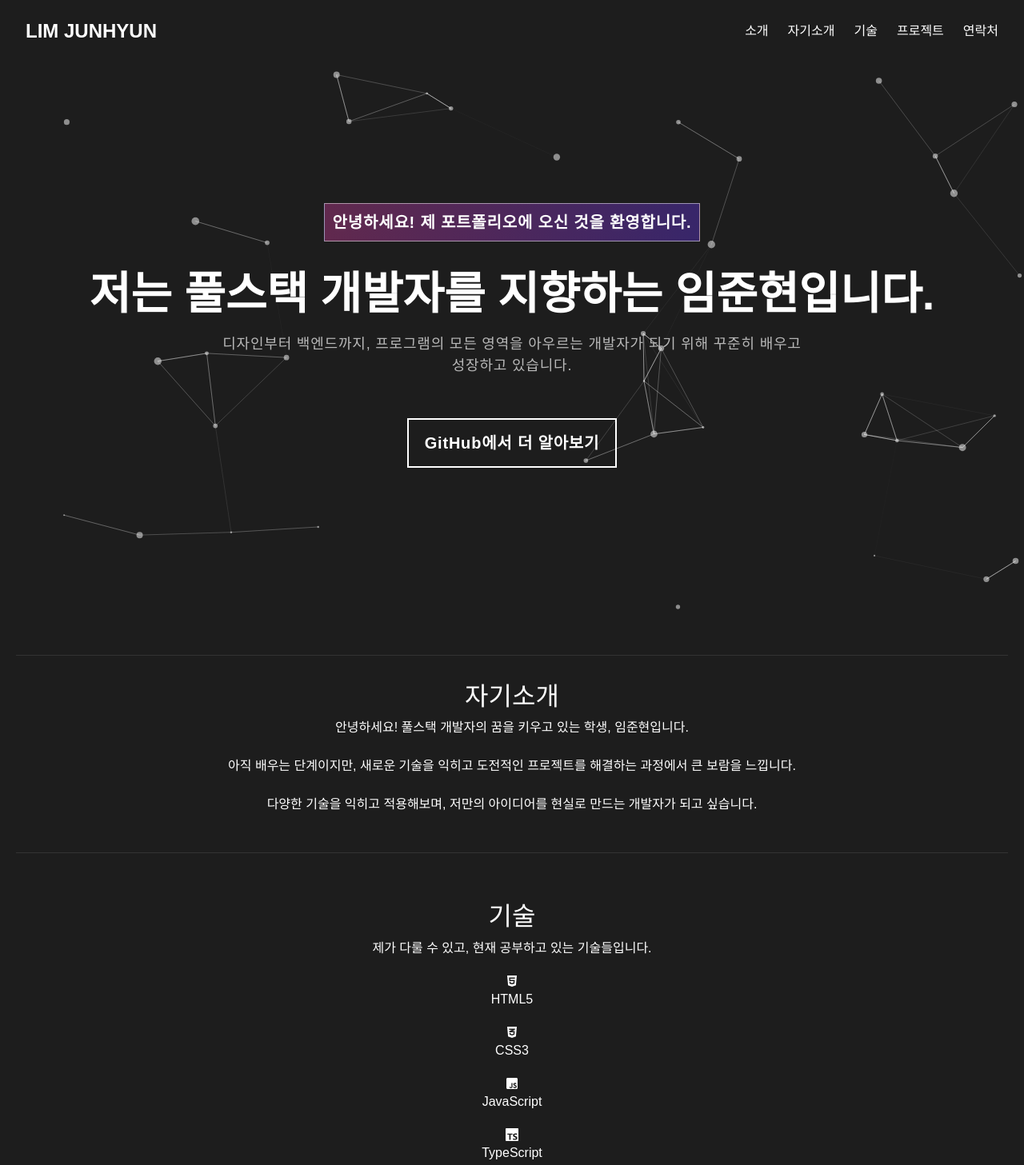
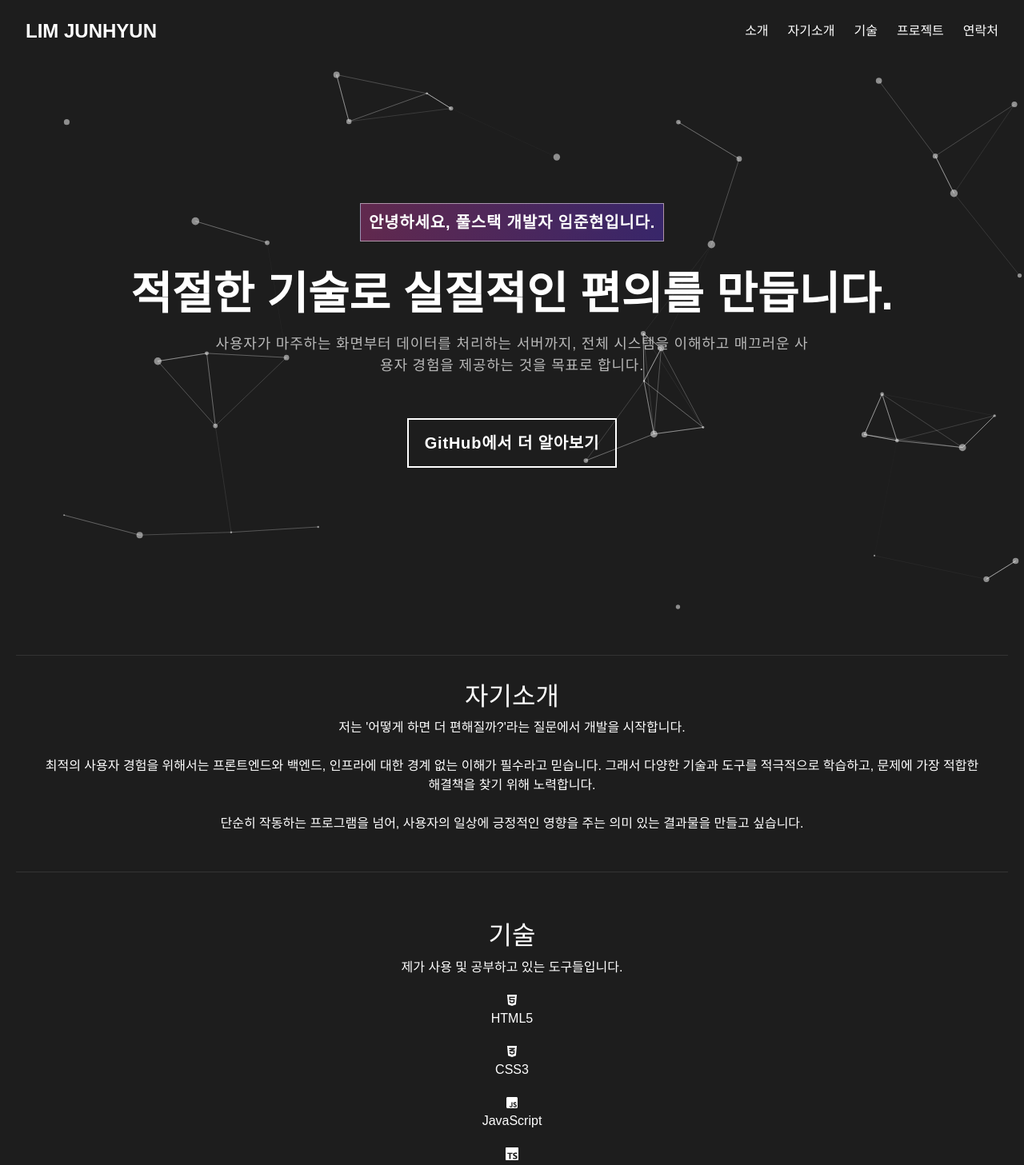
Before and after one commit to NiceTry3675/portfolio2, a React (Create React App) app: page / in a window 1280 px wide. Shown: the top 1457 px of the page at 80% size. Built offline with nearby package versions, Linux system fonts and the light colour scheme.

Commit message:
docs: 웹사이트 전체 텍스트 문구 수정

```diff
--- a/src/components/About.tsx
+++ b/src/components/About.tsx
@@ -8,11 +8,11 @@ const About: React.FC = () => {
       <Fade direction="up" triggerOnce>
         <h2>자기소개</h2>
         <p>
-          안녕하세요! 풀스택 개발자의 꿈을 키우고 있는 학생, 임준현입니다.
+          저는 '어떻게 하면 더 편해질까?'라는 질문에서 개발을 시작합니다.
           <br /><br />
-          아직 배우는 단계이지만, 새로운 기술을 익히고 도전적인 프로젝트를 해결하는 과정에서 큰 보람을 느낍니다.
+          최적의 사용자 경험을 위해서는 프론트엔드와 백엔드, 인프라에 대한 경계 없는 이해가 필수라고 믿습니다. 그래서 다양한 기술과 도구를 적극적으로 학습하고, 문제에 가장 적합한 해결책을 찾기 위해 노력합니다.
           <br /><br />
-          다양한 기술을 익히고 적용해보며, 저만의 아이디어를 현실로 만드는 개발자가 되고 싶습니다.
+          단순히 작동하는 프로그램을 넘어, 사용자의 일상에 긍정적인 영향을 주는 의미 있는 결과물을 만들고 싶습니다.
         </p>
       </Fade>
     </section>
--- a/src/components/Contact.tsx
+++ b/src/components/Contact.tsx
@@ -9,7 +9,7 @@ const Contact = () => {
       <Fade direction="up" triggerOnce>
         <div className="contact-content">
           <h2>연락처</h2>
-          <p>언제든지 편하게 연락주세요! 새로운 프로젝트, 창의적인 아이디어, 또는 함께할 좋은 기회에 대해 이야기 나누는 것을 환영합니다.</p>
+          <p>실질적인 가치를 함께 만들어나갈 기회를 기다립니다. 흥미로운 아이디어가 있다면 주저 말고 연락 주세요.</p>
           <div className="contact-info">
             <div className="contact-item">
               <EnvelopeIcon />
--- a/src/components/Home.tsx
+++ b/src/components/Home.tsx
@@ -7,9 +7,9 @@ const Home = () => {
     <section className="home-section">
       <div className="home-content">
         <Fade direction="down" triggerOnce>
-          <span className="tagline">안녕하세요! 제 포트폴리오에 오신 것을 환영합니다.</span>
-          <h1>{`저는 풀스택 개발자를 지향하는 임준현입니다.`}</h1>
-          <p>디자인부터 백엔드까지, 프로그램의 모든 영역을 아우르는 개발자가 되기 위해 꾸준히 배우고 성장하고 있습니다.</p>
+          <span className="tagline">안녕하세요, 풀스택 개발자 임준현입니다.</span>
+          <h1>적절한 기술로 실질적인 편의를 만듭니다.</h1>
+          <p>사용자가 마주하는 화면부터 데이터를 처리하는 서버까지, 전체 시스템을 이해하고 매끄러운 사용자 경험을 제공하는 것을 목표로 합니다.</p>
           <a href="https://github.com/NiceTry3675" target="_blank" rel="noopener noreferrer" className="connect-button">GitHub에서 더 알아보기</a>
         </Fade>
       </div>
--- a/src/components/Projects.tsx
+++ b/src/components/Projects.tsx
@@ -25,7 +25,7 @@ const Projects = () => {
       <Fade direction="up" triggerOnce>
         <div className="projects-content">
           <h2>프로젝트</h2>
-          <p>제가 진행했던 프로젝트들입니다.</p>
+          <p>사용자의 편의성을 높이기 위해 고민했던 과정과 결과물입니다.</p>
           <div className="projects-grid">
             {projectData.map((project, index) => (
               <div className="project-card" key={index}>
--- a/src/components/Skills.tsx
+++ b/src/components/Skills.tsx
@@ -35,7 +35,7 @@ const Skills = () => {
       <Fade direction="up" triggerOnce>
         <div className="skills-content">
           <h2>기술</h2>
-          <p>제가 다룰 수 있고, 현재 공부하고 있는 기술들입니다.</p>
+          <p>제가 사용 및 공부하고 있는 도구들입니다.</p>
           <div className="skills-grid">
             {skills.map((skill, index) => (
               <div key={index} className="skill-item">
```
